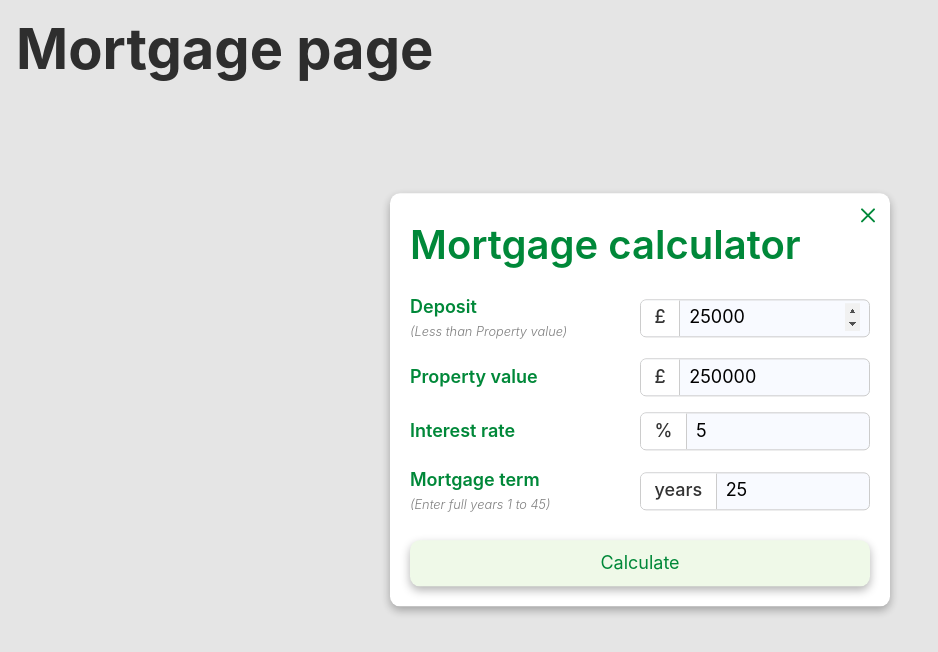
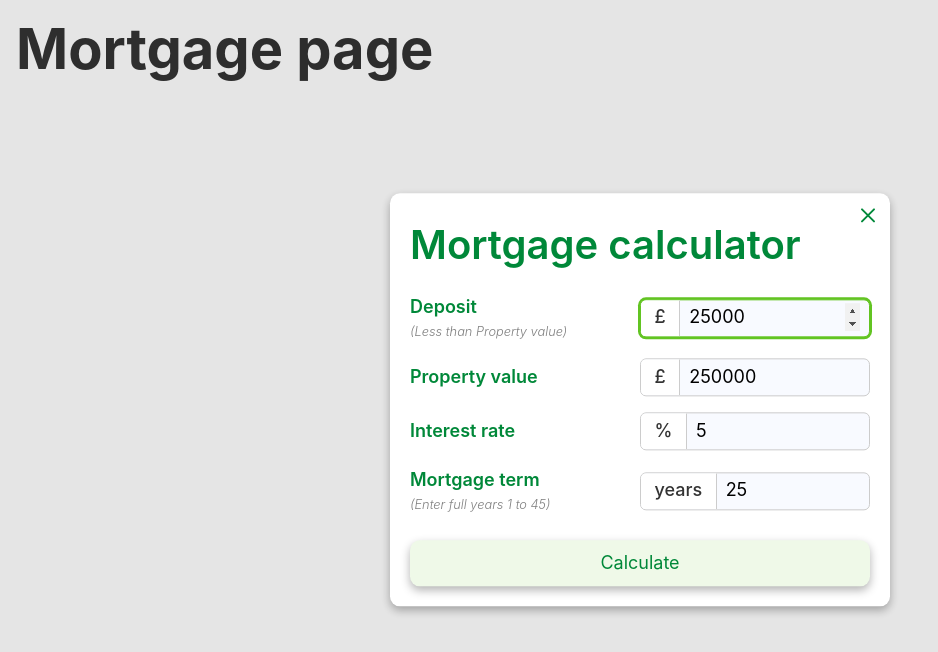
Before and after one commit to magda5281/mortgage-calculator, a React (Create React App) app: page / in a window 1280 px wide. Both pictures are taken after a click on the button "Mortgage calculator". Shown: the top 652 px of the page, without its empty margins (0-938 px from the left). Built offline with nearby package versions, Linux system fonts and the light colour scheme.

Commit message:
Update input focus

```diff
--- a/src/styles/form.css
+++ b/src/styles/form.css
@@ -33,12 +33,18 @@
   border-radius: 6px;
   overflow: hidden;
   background-color: #f8faff;
+  transition: box-shadow 0.2s ease;
 }
 .input_wrapper input {
   flex: 1;
   border: none;
   outline: none;
   background: transparent;
+}
+
+.input_wrapper:focus-within {
+  box-shadow: 0 0 0 2px var(--brand-color-secondary);
+  border-color: var(--brand-color-secondary);
 }
 
 /* Unit box inside the input wrapper */
--- a/src/styles/global.css
+++ b/src/styles/global.css
@@ -74,7 +74,7 @@ input {
 }
 
 input:focus {
-  border-color: var(--brand-color-secondary);
+  outline: none;
 }
 
 input:invalid {
```
